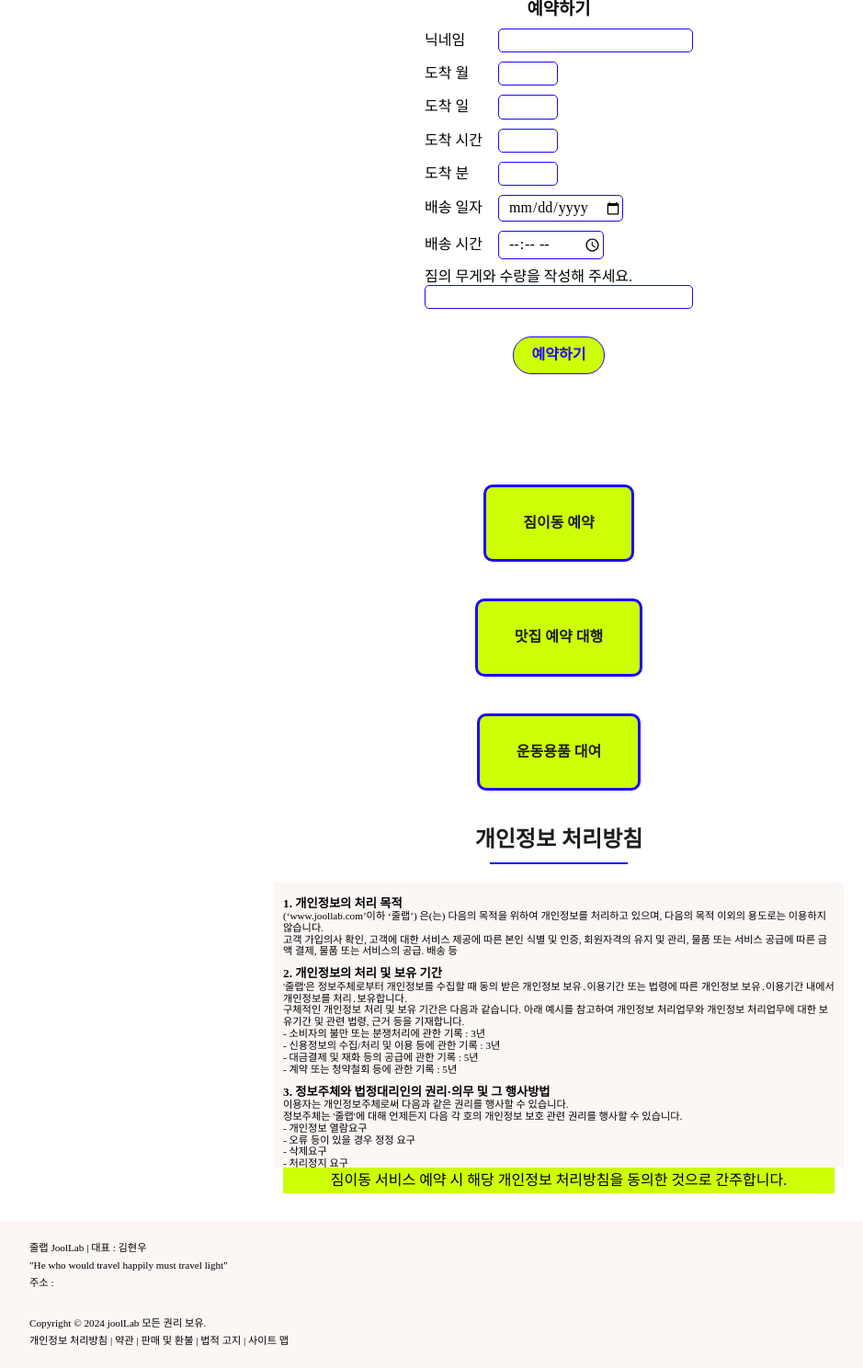
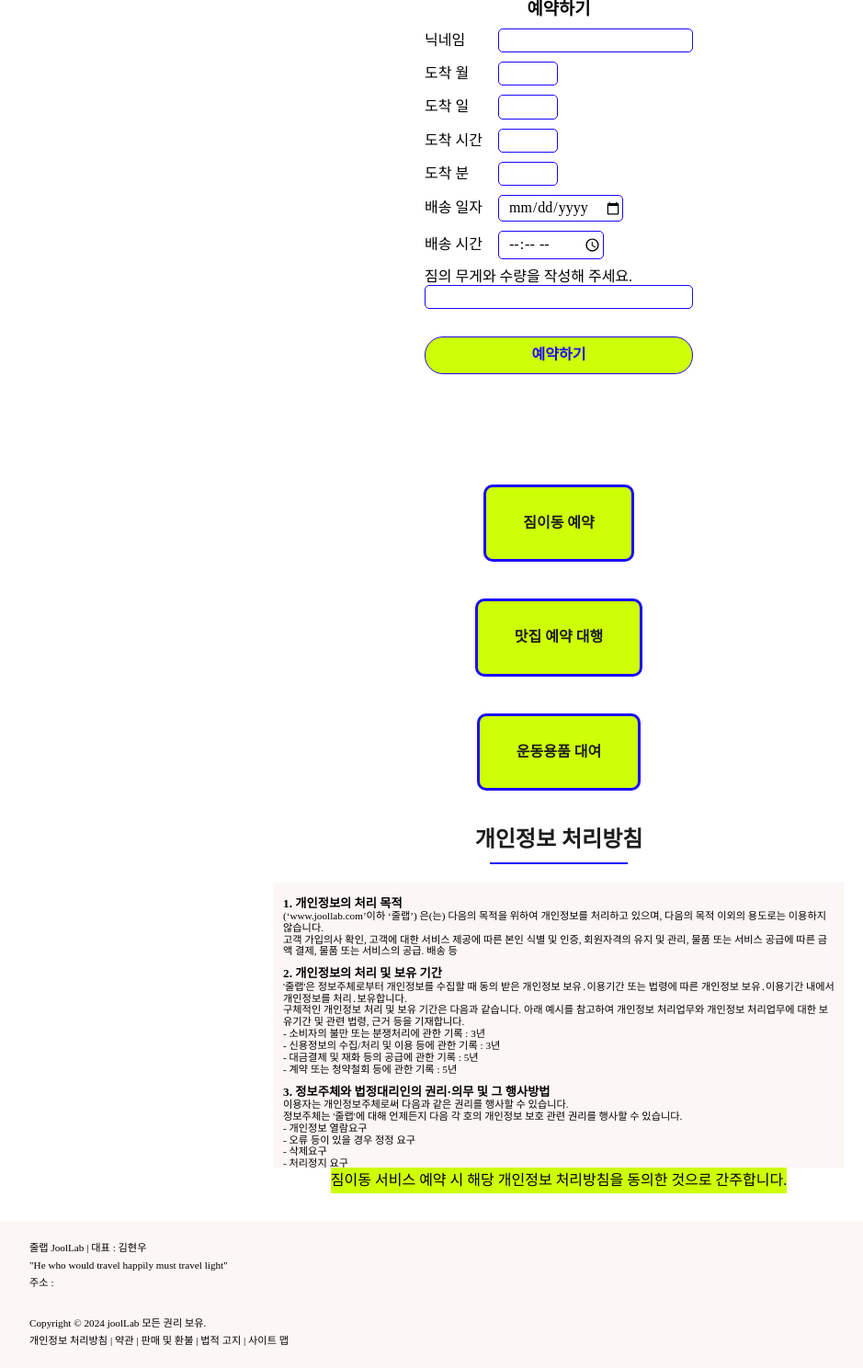
Before and after one commit to khw0512/jool-booking, a Django app: page /book/ in a window 1280 px wide. Shown: the part 101-1589 px from the top of the page at 92% size, without its empty margins (32-971 px from the left). Run offline with Django 4.2, Linux system fonts and the light colour scheme; some libraries are stand-ins or nearby versions; some web fonts are replaced.

Commit message:
second-test1

```diff
--- a/static/css/style.css
+++ b/static/css/style.css
@@ -575,7 +575,6 @@ div.tabs div.current {
 .check-box {
   padding: 5px 0 5px 0;
   background-color: var(--nav-bg-color);
-  width:600px;
   margin-bottom:30px;
   text-align: center;
 }
--- a/templates/book.html
+++ b/templates/book.html
@@ -1,6 +1,6 @@
 {% extends 'base.html' %} {% load static %} {% block content %}
 <div style="min-height: 100vh" class="tocenter">
-  <div class="tocenter" style="width: 800px; margin-top:100px;">
+  <div class="tocenter" style="margin-top:100px;">
     <h3>예약하기</h5>
     <form method="POST" enctype="multipart/form-data">
       {% csrf_token %}
@@ -38,7 +38,7 @@
       </div>
       <div class="tocenter">
         <button
-        style="margin-top: 20px; max-width: 100%; display: flex"
+        style="margin-top: 20px; display: flex; width:100%;"
         class="card-button"
         type="submit"
       >
```
